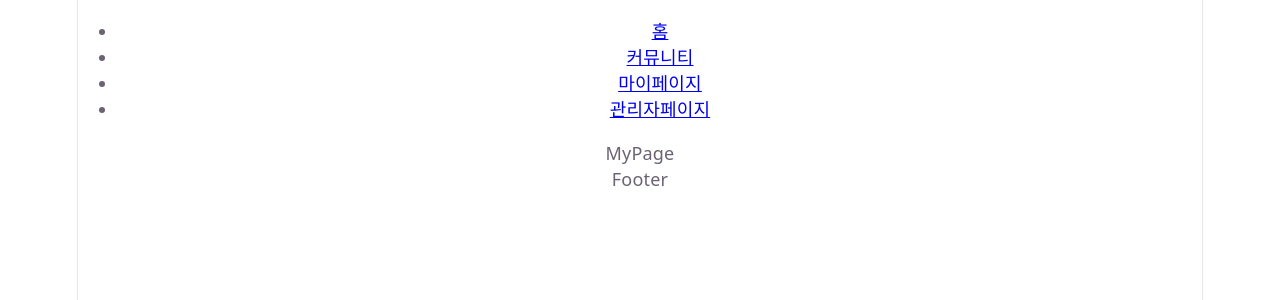
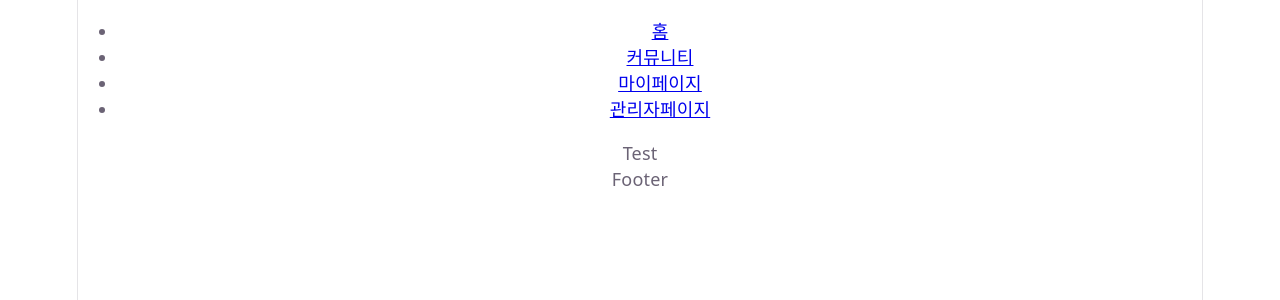
Before and after one commit to 2026ICTClass3Team2/FP_Front, a React (Vite) app: page /mypage in a window 1280 px wide. Shown: the top 300 px of the page. Built offline with nearby package versions, Linux system fonts and the light colour scheme.

Commit message:
test: pipeline test

```diff
--- a/src/pages/mypage/MyPage.jsx
+++ b/src/pages/mypage/MyPage.jsx
@@ -2,7 +2,7 @@ import React from 'react'
 
 const MyPage = () => {
   return (
-    <div>MyPage</div>
+    <div>Test</div>
   )
 }
 
```
